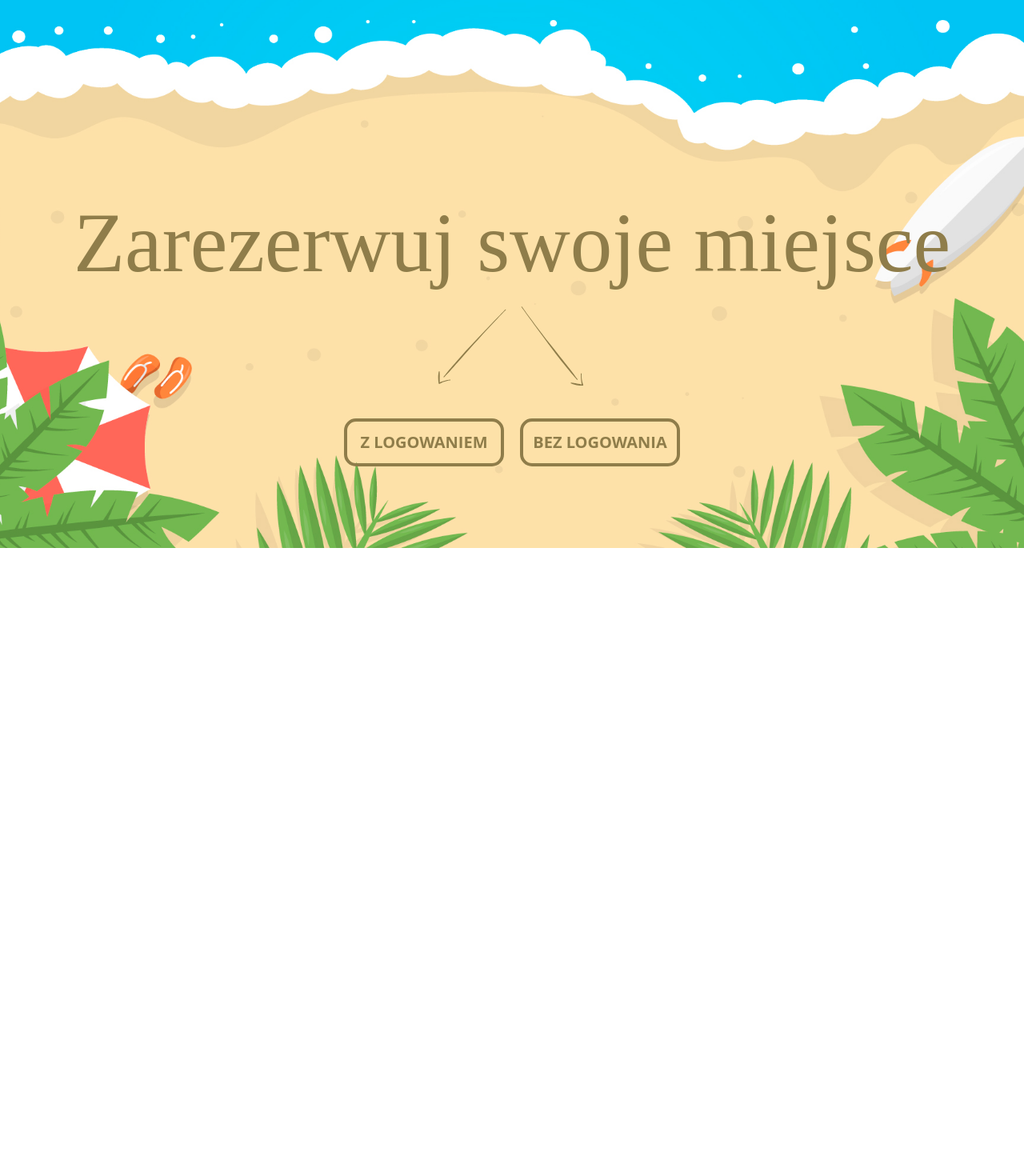
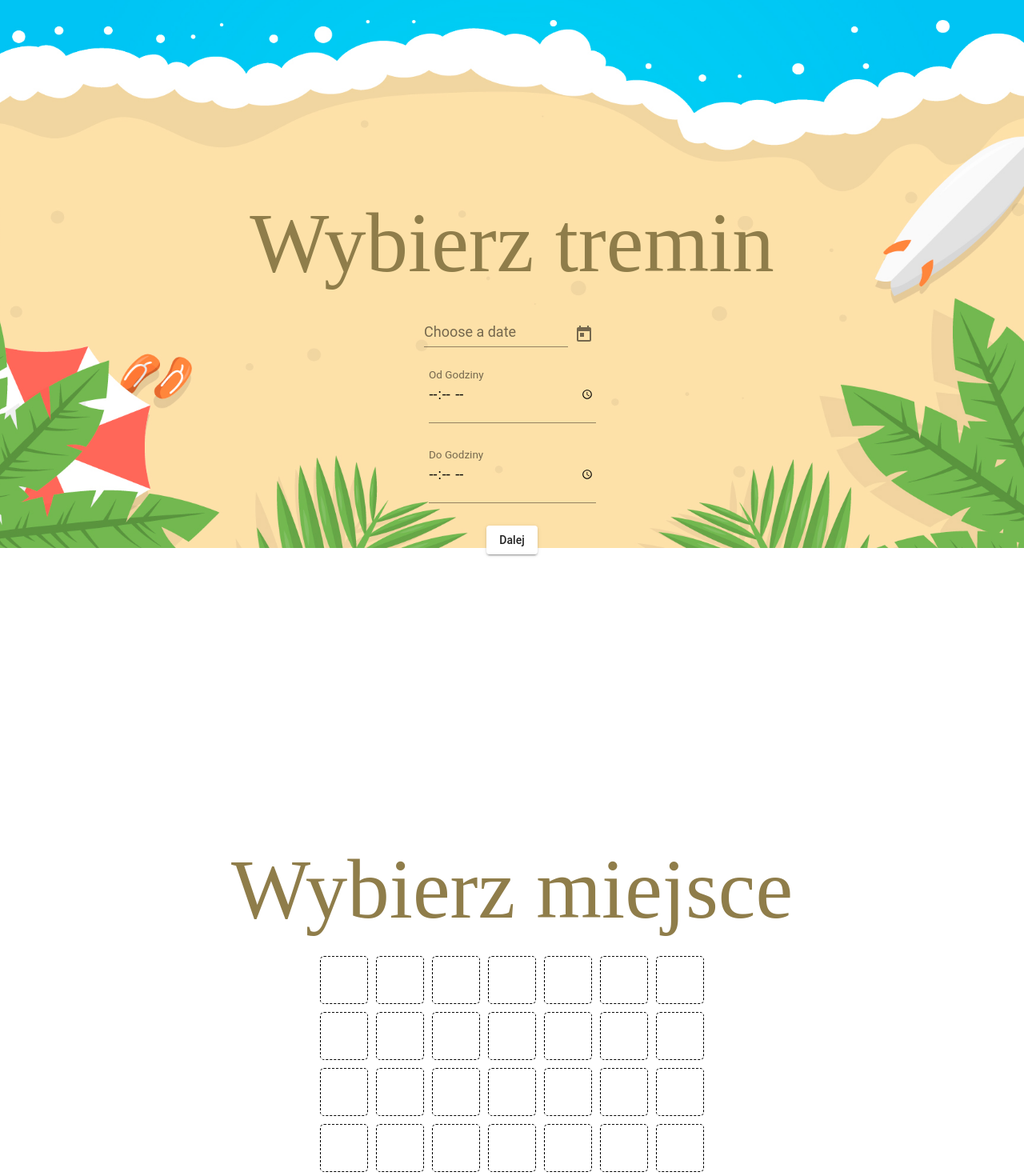
Before and after one commit to MichalZmu/seat-and-beach-reservation, an Angular app: page / in a window 1280 px wide. Shown: the part 115-1585 px from the top of the page at 80% size. Before the commit the page ends 800 px from the top, so only its background shows below. Built offline with nearby package versions, Linux system fonts and the light colour scheme.

Commit message:
Choose place component part 1

```diff
--- a/angular.json
+++ b/angular.json
@@ -24,6 +24,7 @@
               "src/assets"
             ],
             "styles": [
+              "./node_modules/@angular/material/prebuilt-themes/indigo-pink.css",
               "src/styles.css"
             ],
             "scripts": []
@@ -88,6 +89,7 @@
               "src/assets"
             ],
             "styles": [
+              "./node_modules/@angular/material/prebuilt-themes/indigo-pink.css",
               "src/styles.css"
             ],
             "scripts": []
@@ -119,6 +121,10 @@
           }
         }
       }
-    }},
-  "defaultProject": "seat-and-beach-reservation"
+    }
+  },
+  "defaultProject": "seat-and-beach-reservation",
+  "cli": {
+    "analytics": false
+  }
 }
--- a/package.json
+++ b/package.json
@@ -12,10 +12,12 @@
   "private": true,
   "dependencies": {
     "@angular/animations": "~9.1.0",
+    "@angular/cdk": "^9.2.4",
     "@angular/common": "~9.1.0",
     "@angular/compiler": "~9.1.0",
     "@angular/core": "~9.1.0",
     "@angular/forms": "~9.1.0",
+    "@angular/material": "^9.2.4",
     "@angular/platform-browser": "~9.1.0",
     "@angular/platform-browser-dynamic": "~9.1.0",
     "@angular/router": "~9.1.0",
--- a/src/app/app.module.ts
+++ b/src/app/app.module.ts
@@ -1,6 +1,6 @@
 import { BrowserModule } from '@angular/platform-browser';
 import { NgModule } from '@angular/core';
-
+import { FormsModule } from '@angular/forms';
 import { AppComponent } from './app.component';
 import { AppRoutingModule } from './app-routing.module';
 import {DefaultModule} from './layouts/default/default.module';
@@ -14,9 +14,10 @@ import { PageNotFoundComponent } from './modules/page-not-found/page-not-found.c
     PageNotFoundComponent
   ],
   imports: [
+    FormsModule,
     BrowserModule,
     AppRoutingModule,
-    DefaultModule
+    DefaultModule,
   ],
   providers: [],
   bootstrap: [AppComponent]
--- a/src/app/layouts/default/default.component.html
+++ b/src/app/layouts/default/default.component.html
@@ -1,2 +1,2 @@
 <app-header></app-header>
-<router-outlet></router-outlet>
+<app-choose-place></app-choose-place>
--- a/src/app/layouts/default/default.module.ts
+++ b/src/app/layouts/default/default.module.ts
@@ -4,13 +4,15 @@ import { DefaultComponent } from './default.component';
 import {SharedModule} from '../../shared/shared.module';
 import {RouterModule} from '@angular/router';
 import {HomeComponent} from '../../modules/home/home.component';
+import { ReservationModule } from 'src/app/modules/reservation/reservation.module';
 
 @NgModule({
   declarations: [DefaultComponent, HomeComponent],
   imports: [
     CommonModule,
     SharedModule,
-    RouterModule
+    RouterModule,
+    ReservationModule
   ]
 })
 export class DefaultModule { }
--- /dev/null
+++ b/src/app/modules/reservation/choose-place/choose-place.component.html
@@ -0,0 +1,28 @@
+<div class ="choose-place-container" *ngIf="!dataChoosed">
+    Wybierz tremin
+    <div class="datepicker">
+        <mat-form-field>
+            <input  [(ngModel)]="reservationDate" matInput [matDatepicker]="picker" placeholder="Choose a date">
+        </mat-form-field>
+        <mat-datepicker-toggle matSuffix [for]="picker"></mat-datepicker-toggle>
+      <mat-datepicker #picker></mat-datepicker>
+    </div>
+    <div class="datepicker">
+        <mat-form-field class="timeInput">
+        <mat-label>Od Godziny</mat-label>
+            <input [(ngModel)]="hourFrom" matInput placeholder="8" type="time">
+        </mat-form-field>
+        <mat-form-field class="timeInput">
+            <mat-label>Do Godziny</mat-label>
+        <input  [(ngModel)]="hourTo" matInput placeholder="18" type="time">
+    </mat-form-field>
+    </div>
+<button mat-raised-button (click)="isDataChoosed()" >Dalej</button>
+</div>
+<div class ="choose-place-container">
+    Wybierz miejsce
+    <div class="grid">
+        <div class="place" *ngFor="let place of places">
+        </div>
+        </div>
+</div>
--- /dev/null
+++ b/src/app/modules/reservation/choose-place/choose-place.component.scss
@@ -0,0 +1,52 @@
+  .choose-place-container {
+    position: relative;
+    display: flex;
+    flex-direction: column;
+    align-items: center;
+    font-size: 105px;
+    font-family: "Ink Free";
+    margin-top: 340px;
+    color: #8f7d4a;
+    display: flex;
+    justify-content: center;
+    text-align: center;
+
+	  z-index: 2;
+	  -webkit-transition: all .8s ease-in-out;
+	  -moz-transition: all .8s ease-in-out;
+  	-o-transition: all .8s ease-in-out;
+	  transition: all .8s ease-in-out;
+
+    .datepicker {
+      font-size: 18px;
+      color:black;
+
+      .timeInput {
+        margin: 5px;
+        width: 55%;
+      }
+    }
+
+  }
+  .choose-place-container:target{
+    margin-top: 0%;
+  }
+  .grid {
+    width: 500px;
+    position: relative;
+    display: flex;
+    flex-wrap: wrap;
+    justify-content: center;
+    align-items: center;
+    text-align: center;
+  }
+
+  .place {
+    margin: 5px;
+    width: 60px;
+    height: 60px;
+    display: flex;
+    border: dashed black 1px;
+    border-radius: 5px;
+    flex-wrap: wrap;
+  }
--- /dev/null
+++ b/src/app/modules/reservation/choose-place/choose-place.component.ts
@@ -0,0 +1,115 @@
+import { Component, OnInit } from '@angular/core';
+
+@Component({
+  selector: 'app-choose-place',
+  templateUrl: './choose-place.component.html',
+  styleUrls: ['./choose-place.component.scss']
+})
+export class ChoosePlaceComponent implements OnInit {
+
+  dataChoosed: boolean;
+  reservationDate;
+  hourFrom;
+  hourTo;
+
+  places: { id: number, reservationDates:[]}[] = [
+    {
+      "id": 1, "reservationDates": []
+    },
+    {
+      "id": 2, "reservationDates": []
+    },
+    {
+      "id": 3, "reservationDates": []
+    },
+    {
+      "id": 4, "reservationDates": []
+    },
+    {
+      "id": 5, "reservationDates": []
+    },
+    {
+      "id": 6, "reservationDates": []
+    },
+    {
+      "id": 7, "reservationDates": []
+    },
+    {
+      "id": 8, "reservationDates": []
+    },
+    {
+      "id": 9, "reservationDates": []
+    },
+    {
+      "id": 10, "reservationDates": []
+    },
+    {
+      "id": 11, "reservationDates": []
+    },
+    {
+      "id": 12, "reservationDates": []
+    },
+    {
+      "id": 13, "reservationDates": []
+    },
+    {
+      "id": 14, "reservationDates": []
+    },
+    {
+      "id": 15, "reservationDates": []
+    },
+    {
+      "id": 16, "reservationDates": []
+    },
+    {
+      "id": 17, "reservationDates": []
+    },
+    {
+      "id": 18, "reservationDates": []
+    },
+    {
+      "id": 19, "reservationDates": []
+    },
+    {
+      "id": 20, "reservationDates": []
+    },
+    {
+      "id": 21, "reservationDates": []
+    },
+    {
+      "id": 22, "reservationDates": []
+    },
+    {
+      "id": 23, "reservationDates": []
+    },
+    {
+      "id": 24, "reservationDates": []
+    },
+    {
+      "id": 25, "reservationDates": []
+    },
+    {
+      "id": 26, "reservationDates": []
+    },
+    {
+      "id": 27, "reservationDates": []
+    },
+    {
+      "id": 28, "reservationDates": []
+    }
+
+]
+
+
+  constructor() { }
+
+  ngOnInit(): void {
+  }
+
+  isDataChoosed(): void {
+   if(this.hourTo && this.hourFrom && this.reservationDate) {
+     this.dataChoosed = true;
+   }
+   console.log(this.places);
+  }
+}
--- a/src/app/shared/components/header/header.component.scss
+++ b/src/app/shared/components/header/header.component.scss
@@ -1,3 +1,17 @@
+:host {
+  background: url("../../../../assets/bg_1920.jpg") no-repeat center center fixed;
+  -webkit-background-size: cover;
+  -moz-background-size: cover;
+  -o-background-size: cover;
+  background-size: cover;
+
+  position: fixed;
+  top: 0;
+  left: 0;
+  width: 100vw;
+  height: 100vh;
+}
+html, body {margin: 0; height: 100%; overflow: hidden}
 .nav-main {
   margin-left: 150px;
   margin-top: 40px;
```
Also changed, not shown: src/app/modules/reservation/reservation.module.ts (added, +26 -0 lines), 1 other file (tests, documents, lock files or other folders).
